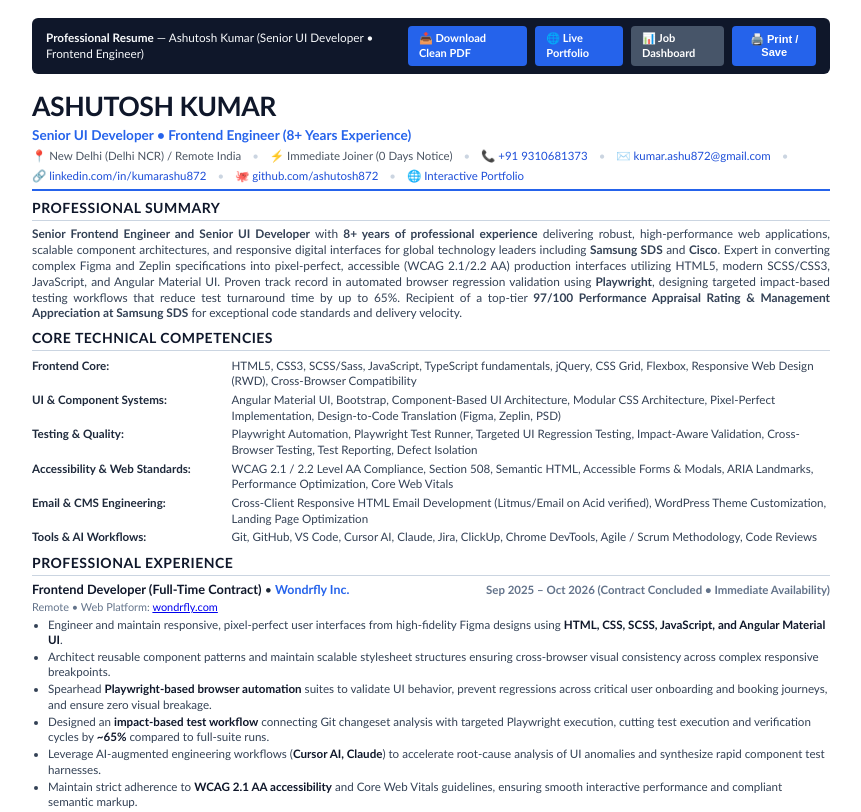
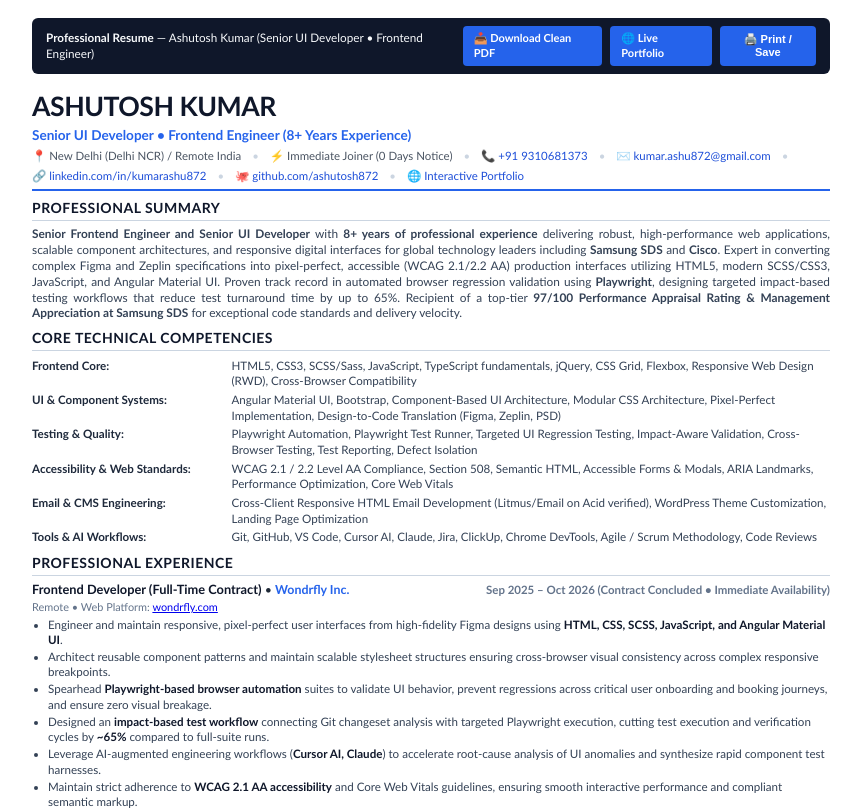
Before and after one commit to ashutosh872/portfolio, a plain HTML site: page assets/Ashutosh_Kumar_ATS_Resume.html in a window 1280 px wide. Shown: the top 812 px of the page, without its empty margins (209-1070 px from the left). Drawn offline with Linux system fonts and the light colour scheme.

Commit message:
feat(resume): remove job dashboard CTA from professional resume action bar

```diff
--- a/assets/Ashutosh_Kumar_ATS_Resume.html
+++ b/assets/Ashutosh_Kumar_ATS_Resume.html
@@ -291,7 +291,6 @@
     <div style="display: flex; gap: 8px;">
       <a href="Ashutosh_Kumar_Resume.pdf" download="Ashutosh_Kumar_Resume.pdf" style="background:#2563eb; color:#fff; font-weight:600;">📥 Download Clean PDF</a>
       <a href="https://ashutosh872.github.io/portfolio/" target="_blank" rel="noopener">🌐 Live Portfolio</a>
-      <a href="https://ashutosh872.github.io/talentflow-ai/" target="_blank" rel="noopener" style="background:#475569;">📊 Job Dashboard</a>
       <button onclick="window.print()">🖨️ Print / Save</button>
     </div>
   </div>
```
Also changed, not shown: 2 other files.
